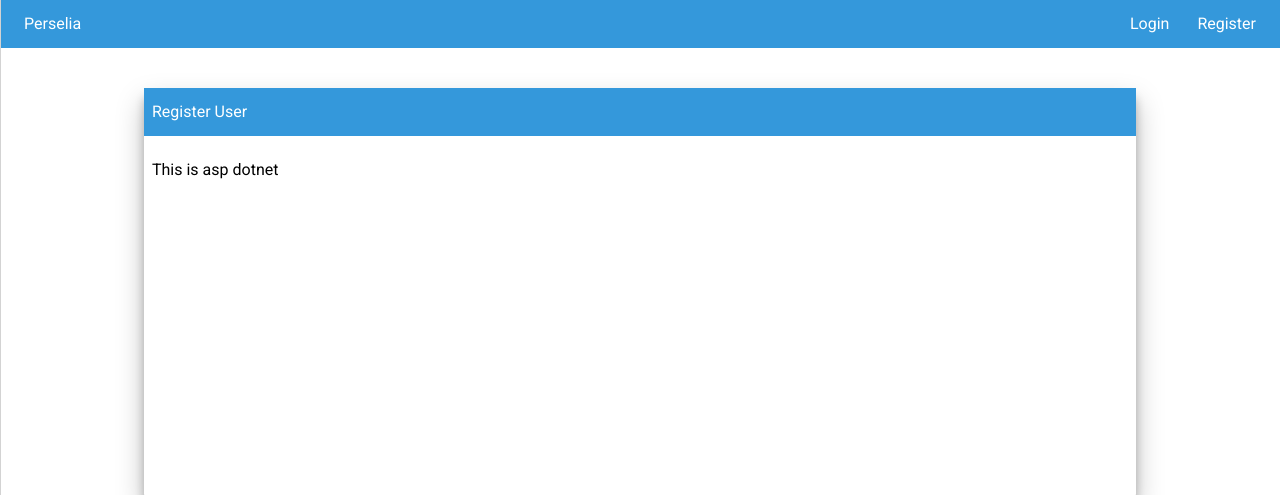
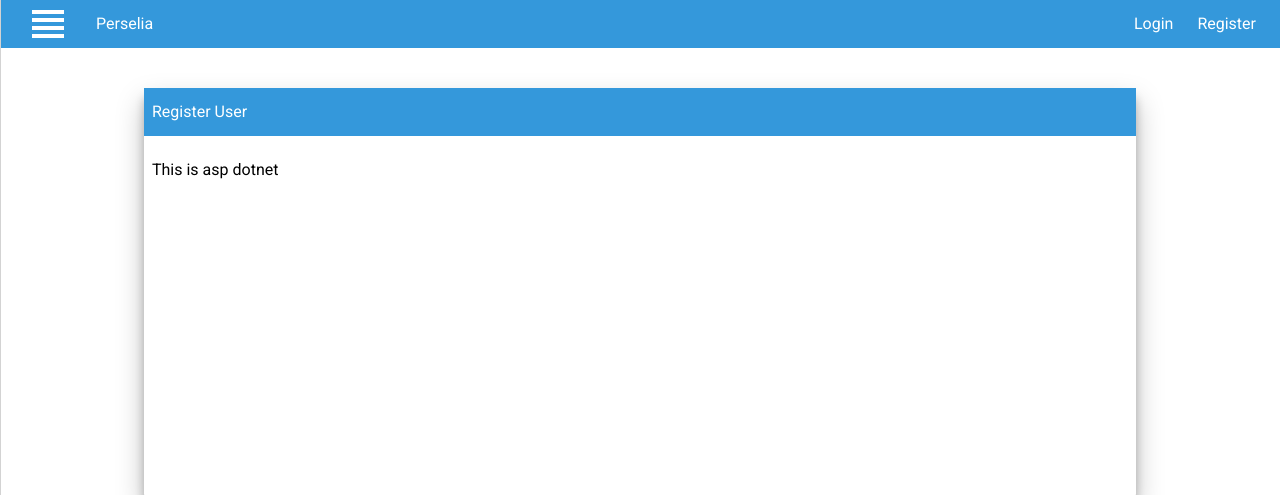
Before and after one commit to sebbekarlsson/Perselia, a Flask app: page / in a window 1280 px wide. Shown: the top 495 px of the page. Run offline with Flask 2, Linux system fonts and the light colour scheme.

Commit message:
Added menu button

```diff
--- /dev/null
+++ b/perselia/flaskr/static/js/svg_color.js
@@ -0,0 +1,13 @@
+var svgs = document.querySelectorAll('object');
+
+for (i = 0; i < svgs.length; ++i) {
+
+    svgs[i].addEventListener('load', function() {
+
+        var doc = this.getSVGDocument();
+        var svg = doc.querySelector("svg");
+        svg.setAttribute("fill", this.getAttribute('fill'));
+
+    });
+
+}
--- a/perselia/flaskr/static/style/style.css
+++ b/perselia/flaskr/static/style/style.css
@@ -9,17 +9,30 @@
   line-height: 48px;
   z-index: 1; }
   .navbar ul {
-    padding: 0; }
+    padding: 0;
+    position: relative; }
   .navbar ul, .navbar li {
     list-style: none;
     display: inline-block;
     margin-left: 12px;
-    margin-right: 12px; }
+    margin-right: 12px;
+    position: relative;
+    height: 100%;
+    top: 0;
+    display: flex; }
   .navbar .btn {
     text-decoration: none;
     font-size: 100%;
     display: inline-block;
-    color: white; }
+    color: white;
+    position: relative;
+    height: 100%; }
+    .navbar .btn object {
+      position: relative;
+      display: inline;
+      width: 48px;
+      height: 48px;
+      z-index: -1; }
 
 .navbar-blue {
   background-color: #3498db;
--- a/perselia/flaskr/static/style/style.scss
+++ b/perselia/flaskr/static/style/style.scss
@@ -18,6 +18,7 @@ $side_nav_width: 25%;
 
   ul{
     padding:0;
+    position:relative;
   }
 
   ul, li{
@@ -25,6 +26,10 @@ $side_nav_width: 25%;
     display:inline-block;
     margin-left:12px;
     margin-right:12px;
+    position:relative;
+    height:100%;
+    top:0;
+    display:flex;
   }
 
   .btn{
@@ -32,6 +37,16 @@ $side_nav_width: 25%;
     font-size:100%;
     display:inline-block;
     color:white;
+    position: relative;
+    height:100%;
+
+    object{
+      position: relative;
+      display:inline;
+      width:48px;
+      height:48px;
+      z-index: -1;
+    }
   }
 }
 
--- /dev/null
+++ b/perselia/flaskr/templates/__svg.html
@@ -0,0 +1,3 @@
+{% macro render_svg(src, color) %}
+  <object fill='{{ color }}' data="{{url_for('static', filename='svg/' + src)}}" onerror="this.onerror=null;"></object>
+{% endmacro %}
--- a/perselia/flaskr/templates/layout.html
+++ b/perselia/flaskr/templates/layout.html
@@ -1,3 +1,4 @@
+{% from "__svg.html" import render_svg %}
 <!DOCTYPE HTML>
 <html>
     <head>
@@ -11,6 +12,7 @@
         {% include 'components.html' %}
         <nav class='navbar navbar-blue'>
             <ul class='left'>
+                <li><a class='btn navmenubtn' href='#' onclick='return toggle_sidenav();'>{{ render_svg('menu.svg', 'white') }}</a></li>
                 <li><a class='btn' href='/'>Perselia</a></li>
             </ul>
             <ul class='right'>
@@ -22,6 +24,7 @@
     </body>
     <footer>
         <script type='text/javascript' src='{{ url_for('static', filename='js/sidenav.js') }}'></script>
+        <script type='text/javascript' src='{{ url_for('static', filename='js/svg_color.js') }}'></script>
         {% block footer %}{% endblock %}
     </footer>
 </html>
```
Also changed, not shown: perselia/flaskr/static/svg/menu.svg (added), 1 other file.
